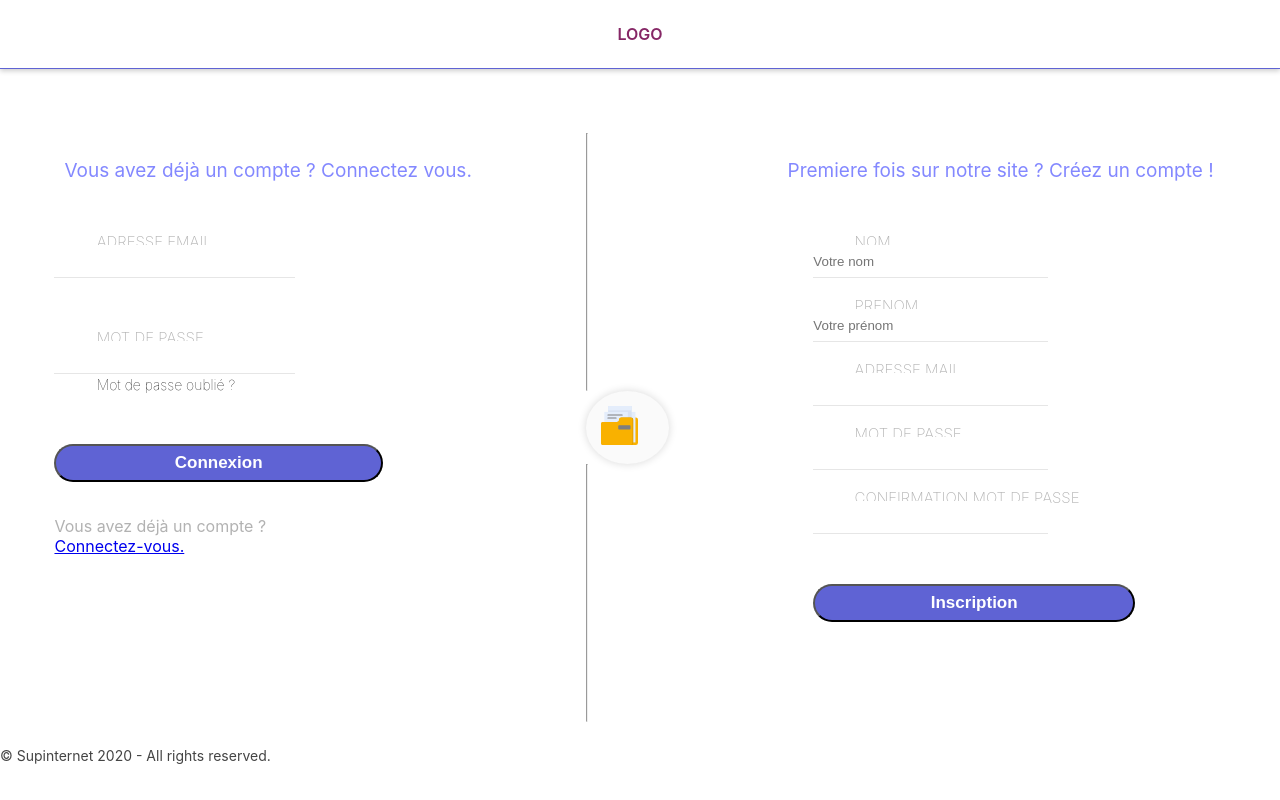
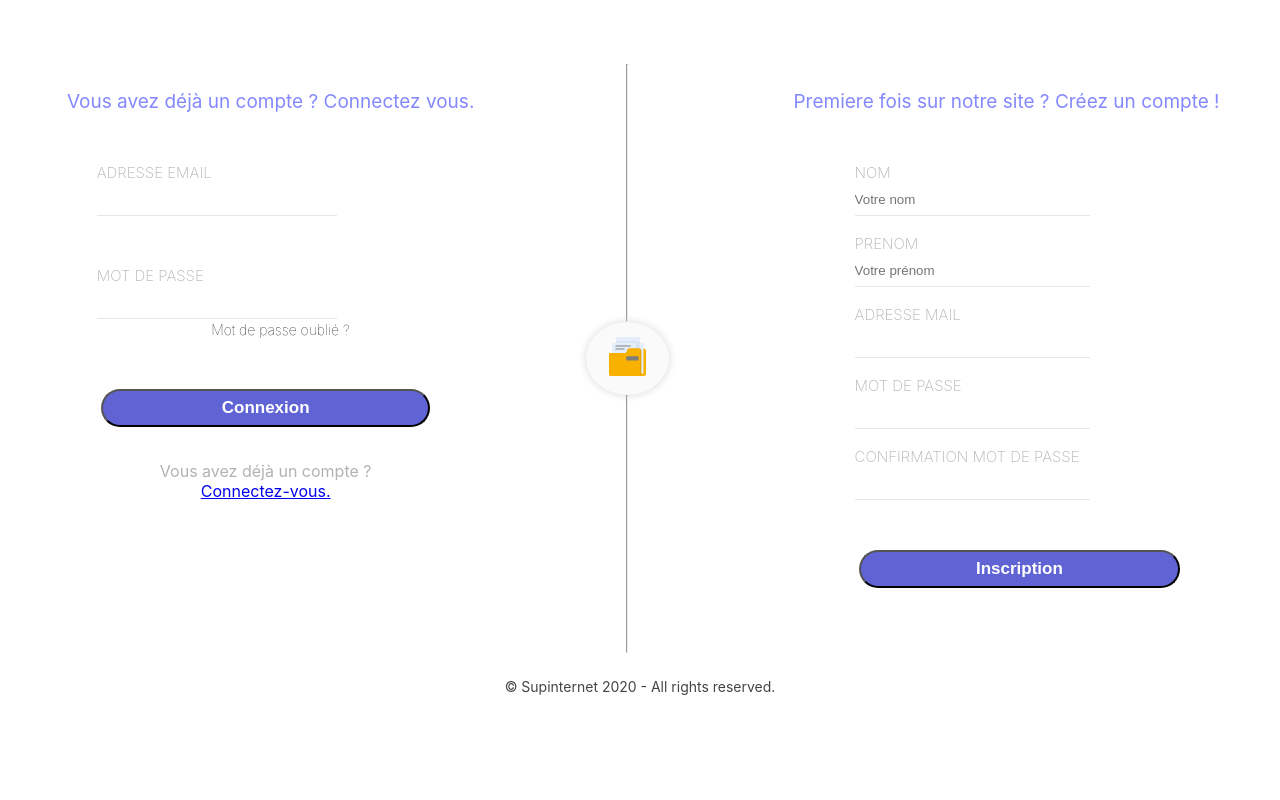
Before and after one commit to SemaineRush/WebApp, a React (Create React App) app: page /sign in a window 1280 px wide. Built offline with nearby package versions, Linux system fonts and the light colour scheme.

Commit message:
fix axel mistake

```diff
--- a/src/App.js
+++ b/src/App.js
@@ -8,7 +8,7 @@ import {BrowserRouter as Router, Route} from 'react-router-dom';
 function App() {
   return (
     <>
-      <Header/>
+      {/* <Header/> */}
       <Router>
         <div className="App">
           <Route exact path="/sign" component={ Sign } />
--- a/src/Assets/register.css
+++ b/src/Assets/register.css
@@ -52,7 +52,7 @@
 
 .forgot_password {
     margin-top: 2px;
-    margin-left: 10%;
+    margin-left: 7%;
     text-decoration: none;
     color: black;
     font-weight: 100;
@@ -77,7 +77,7 @@
 .login h3 {
     margin-top: 50px;
     font-size: 15px;
-    height: 13px;
+    height: 20px;
 }
 
 .circle_folder {
@@ -101,12 +101,13 @@
     width: 0.1%;
     height : 32vh;
     background-color: #707070;
+    margin: auto;
 }
 
 .register h3 {
     font-size: 15px;
     margin-top: 18px;
-    height: 13px;
+    height: 20px;
 }
 
 .img_frame{
--- a/src/index.css
+++ b/src/index.css
@@ -11,3 +11,7 @@ code {
   font-family: source-code-pro, Menlo, Monaco, Consolas, 'Courier New',
     monospace;
 }
+
+.App {
+  text-align: center;
+}
```
